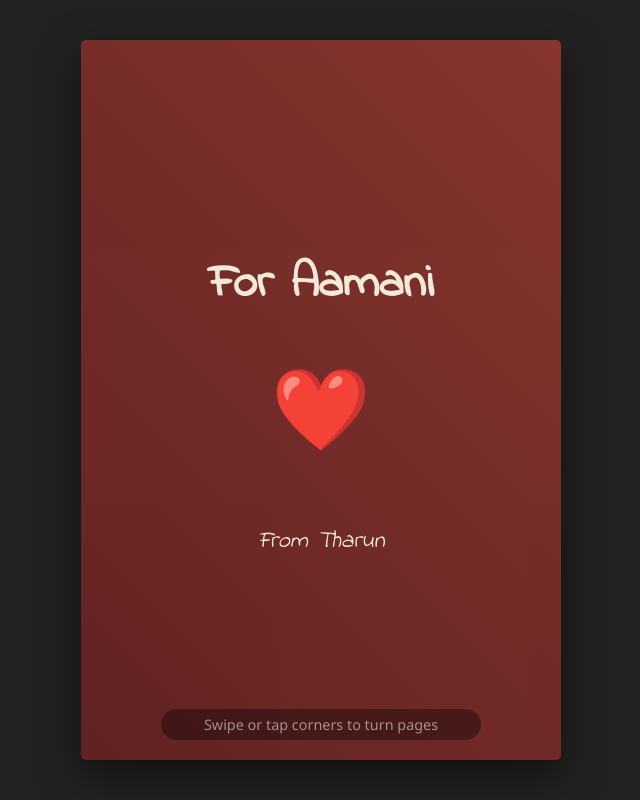
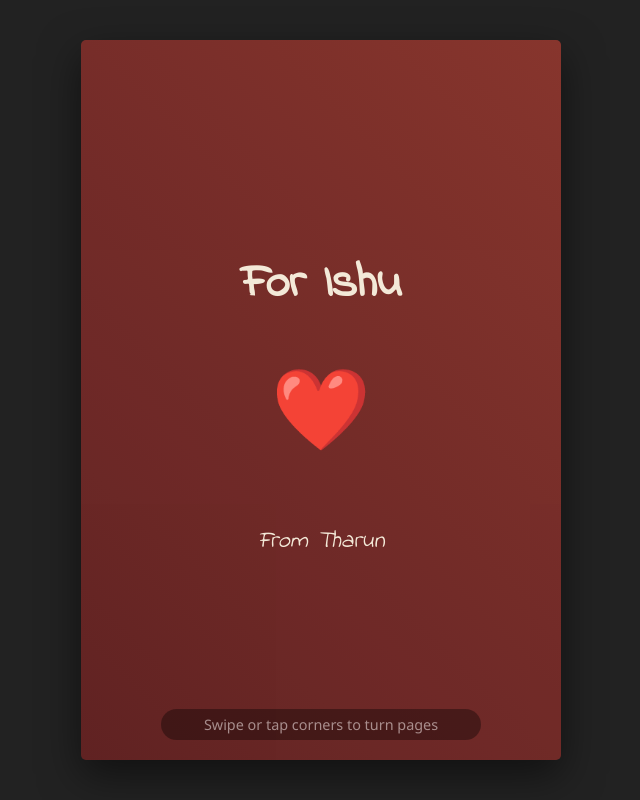
Before and after one commit to TharunKommaddi/InSearchOfYou, a plain HTML site: page index.html in a window 1280 px wide. Shown: the whole page, without its empty margins (319-959 px from the left). Drawn offline with Linux system fonts and the light colour scheme; a web font is replaced by a local one.

Commit message:
Update index.html

```diff
--- a/index.html
+++ b/index.html
@@ -393,7 +393,7 @@
     <div class="book-container">
         <div class="page" id="page-0">
             <div class="cover-content">
-                <h1>For Aamani</h1>
+                <h1>For Ishu</h1>
                 <div class="heart-icon">❤️</div>
                 <p class="author">From Tharun</p>
             </div>
```
